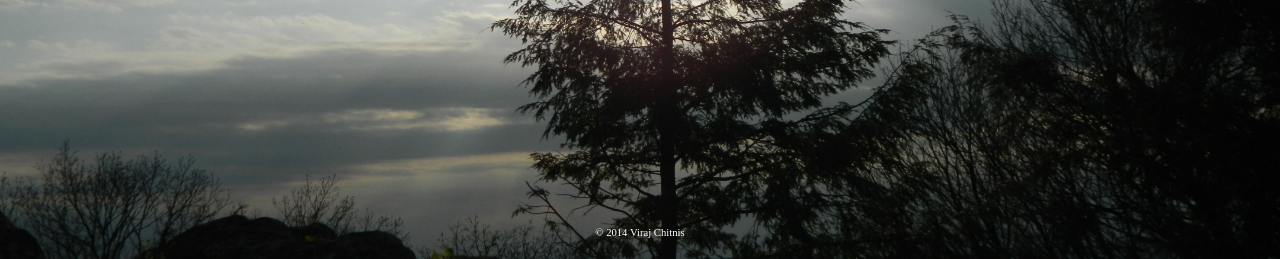
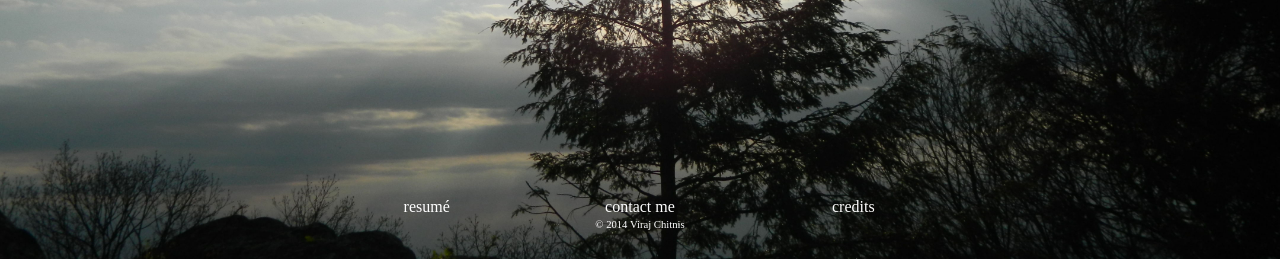
Before and after one commit to virajchitnis/virajchitnis.com, a PHP site: page / in a window 1280 px wide. Shown: the part 541-800 px from the top of the page. Run offline with PHP 8.4, Linux system fonts and the light colour scheme; some web fonts are replaced.

Commit message:
Added navigation links
Added navigation links to the footer.

```diff
--- a/common/footer.php
+++ b/common/footer.php
@@ -1,3 +1,18 @@
 <div class="footer">
+	<table class="footer_table">
+		<tr>
+			<td class="footer_table_data_left"></td>
+			<td class="footer_table_data_links">
+				<p class="footer_links">resumé</p>
+			</td>
+			<td class="footer_table_data_links">
+				<p class="footer_links">contact me</p>
+			</td>
+			<td class="footer_table_data_links">
+				<p class="footer_links">credits</p>
+			</td>
+			<td class="footer_table_data_right"></td>
+		</tr>
+	</table>
 	<p class="footer_text">&copy; <script>document.write(new Date().getFullYear());</script> Viraj Chitnis</p>
 </div>
--- a/css/design.css
+++ b/css/design.css
@@ -20,7 +20,7 @@ h1, h2, h3, p {
 	min-height: 100%;
 	height: auto !important;
 	height: 100%;
-	margin: 0 auto -2em;
+	margin: 0 auto -4em;
 }
 .body {
 	text-align: center;
@@ -29,11 +29,24 @@ h1, h2, h3, p {
 	width: 100%;
 }
 .footer, .push {
-	height: 2em;
+	height: 4em;
 }
 .footer {
 	text-align: center;
 }
+.footer_table {
+	width: 100%;
+}
+.footer_table_data_left {
+	width: 22.5%;
+}
+.footer_table_data_links {
+	width: 15%;
+	text-align: center;
+}
+.footer_table_data_right {
+	width: 22.5%;
+}
 .footer_text {
 	font-size: 8pt;
 }
--- a/css/index.css
+++ b/css/index.css
@@ -11,6 +11,9 @@
 	color: #FFFFFF;
 	font-size: 17pt;
 }
+.footer_links {
+	color: #FFFFFF;
+}
 .footer_text {
 	color: #FFFFFF;
 }
```
